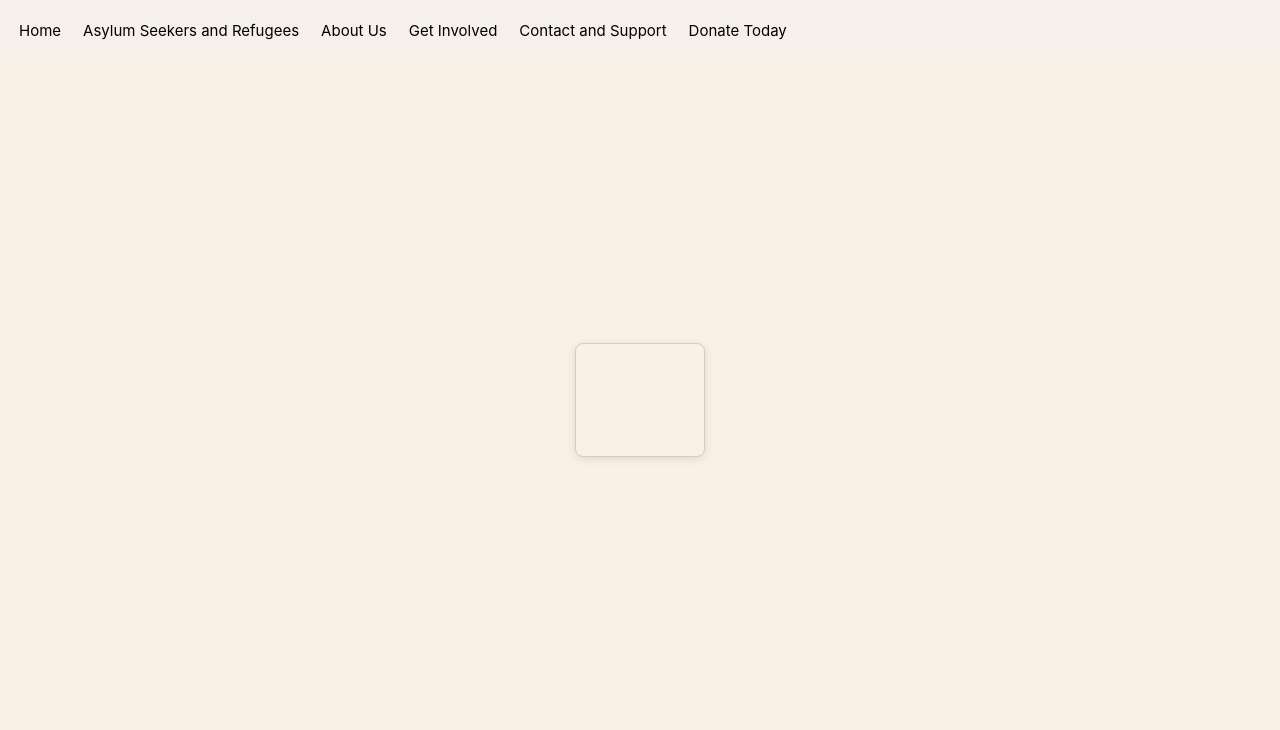
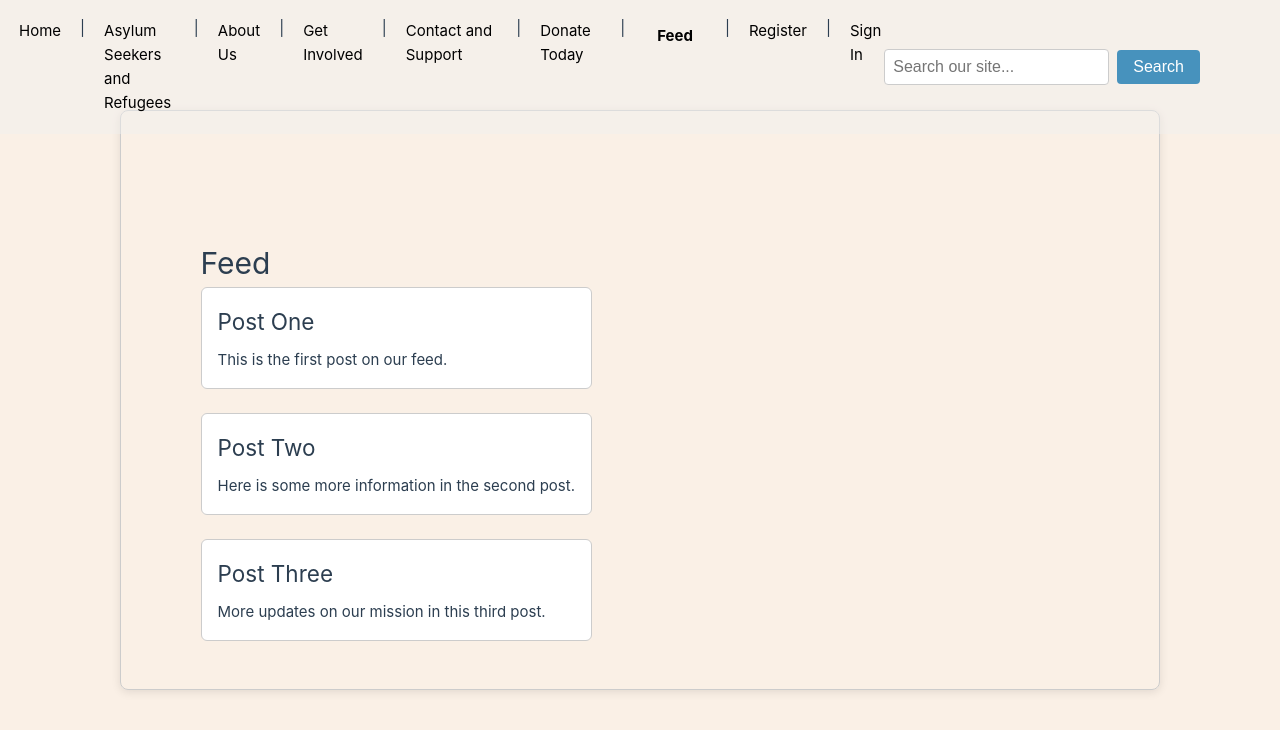
Before and after one commit to SammyBaird/Assessment3_Charity_WebApp, a Vue app: page /feed in a window 1280 px wide. Shown: the top 730 px of the page. Built offline with nearby package versions, Linux system fonts and the light colour scheme; no server answers.

Commit message:
Adding Firebase and Auth

```diff
--- a/package.json
+++ b/package.json
@@ -11,6 +11,7 @@
     "format": "prettier --write src/"
   },
   "dependencies": {
+    "firebase": "^11.6.0",
     "vue": "^3.5.13",
     "vue-router": "^4.5.0"
   },
--- a/src/App.vue
+++ b/src/App.vue
@@ -1,5 +1,35 @@
 <script setup>
 import { RouterLink, RouterView } from 'vue-router'
+import SearchBar from './components/SearchBar.vue'
+
+import { onMounted, ref } from 'vue'
+import { getAuth, onAuthStateChanged, signOut } from 'firebase/auth'
+import router from './router'
+const isLoggedIn = ref(false)
+
+let auth
+onMounted(() => {
+  auth = getAuth()
+  onAuthStateChanged(auth, (user) => {
+    if (user) {
+      isLoggedIn.value = true
+    } else {
+      isLoggedIn.value = false
+    }
+  })
+})
+
+const handleSignOut = () => {
+  signOut(auth)
+    .then(() => {
+      router.push('/')
+      console.log('User signed out successfully!')
+      isLoggedIn.value = false
+    })
+    .catch((error) => {
+      console.error('Error signing out:', error)
+    })
+}
 </script>
 
 <template>
@@ -7,13 +37,21 @@ import { RouterLink, RouterView } from 'vue-router'
     <!-- <img alt="Vue logo" class="logo" src="./assets/logo.svg" width="125" height="125" /> -->
 
     <nav>
-      <RouterLink to="/">Home</RouterLink>
-      <RouterLink to="/refugees">Asylum Seekers and Refugees</RouterLink>
-      <RouterLink to="/about">About Us</RouterLink>
-      <RouterLink to="/get-involved">Get Involved</RouterLink>
-      <RouterLink to="/contact">Contact and Support</RouterLink>
-      <RouterLink to="/donations">Donate Today</RouterLink>
+      <RouterLink to="/">Home</RouterLink> |
+      <RouterLink to="/refugees"
+        >Asylum Seekers <br />
+        and Refugees</RouterLink
+      >
+      | <RouterLink to="/about">About Us</RouterLink> |
+      <RouterLink to="/get-involved">Get Involved</RouterLink> |
+      <RouterLink to="/contact">Contact and Support</RouterLink> |
+      <RouterLink to="/donations">Donate Today</RouterLink> |
+
+      <RouterLink to="/feed">Feed</RouterLink> | <RouterLink to="/register">Register</RouterLink> |
+      <RouterLink to="/signin">Sign In</RouterLink>
+      <button v-if="isLoggedIn" @click="handleSignOut" class="sign-out-button">Sign Out</button>
     </nav>
+    <SearchBar />
   </header>
 
   <main>
--- a/src/components/Donation.vue
+++ b/src/components/Donation.vue
@@ -69,7 +69,7 @@ export default {
 .donation-form button {
   width: 100%;
   padding: 0.75rem;
-  background-color: #007bff;
+  background-color: #4e555c;
   color: white;
   border: none;
   border-radius: 4px;
@@ -78,5 +78,6 @@ export default {
 
 .donation-form button:hover {
   background-color: #0056b3;
+  transition: ease 0.8s;
 }
 </style>
--- /dev/null
+++ b/src/components/SearchBar.vue
@@ -0,0 +1,58 @@
+<template>
+  <div class="searchbar">
+    <input
+      type="text"
+      v-model="query"
+      @keyup.enter="handleSearch"
+      placeholder="Search our site..."
+    />
+    <button @click="handleSearch">Search</button>
+  </div>
+</template>
+
+<script>
+export default {
+  name: 'SearchBar',
+  data() {
+    return {
+      query: '',
+    }
+  },
+  methods: {
+    handleSearch() {
+      // Perform the search action
+      console.log('Searching for:', this.query)
+      // Need to add function to navigate to the search results
+    },
+  },
+}
+</script>
+
+<style scoped>
+.searchbar {
+  display: flex;
+  align-items: center;
+  gap: 0.5rem;
+}
+
+.searchbar input {
+  padding: 0.5rem;
+  font-size: 1rem;
+  border: 1px solid #ccc;
+  border-radius: 4px;
+}
+
+.searchbar button {
+  padding: 0.5rem 1rem;
+  font-size: 1rem;
+  background-color: #4792bd;
+  color: #fff;
+  border: none;
+  border-radius: 4px;
+  cursor: pointer;
+}
+
+.searchbar button:hover {
+  background-color: #2c3e50;
+}
+</style>
--- a/src/main.js
+++ b/src/main.js
@@ -4,6 +4,27 @@ import { createApp } from 'vue'
 import App from './App.vue'
 import router from './router'
 
+// Import the functions you need from the SDKs you need
+import { initializeApp } from 'firebase/app'
+// import { getAnalytics } from 'firebase/analytics'
+// TODO: Add SDKs for Firebase products that you want to use
+// https://firebase.google.com/docs/web/setup#available-libraries
+
+// Your web app's Firebase configuration
+// For Firebase JS SDK v7.20.0 and later, measurementId is optional
+const firebaseConfig = {
+  apiKey: 'AIzaSyD9im9Z-nlpSWtvDrC6buWqBlk8L_W9fj0',
+  authDomain: 'assess-3-charity.firebaseapp.com',
+  projectId: 'assess-3-charity',
+  storageBucket: 'assess-3-charity.firebasestorage.app',
+  messagingSenderId: '260917059880',
+  appId: '1:260917059880:web:8ba0f7f482499c9958b01d',
+  measurementId: 'G-CK84HMLQHE',
+}
+
+initializeApp(firebaseConfig)
+// const analytics = getAnalytics(app)
+
 const app = createApp(App)
 app.config.devtools = false
 app.use(router)
--- a/src/router/index.js
+++ b/src/router/index.js
@@ -39,6 +39,9 @@ const router = createRouter({
       name: 'refugees',
       component: RefugeePage,
     },
+    { path: '/feed', component: () => import('../views/Feed.vue') },
+    { path: '/register', component: () => import('../views/UserRegister.vue') },
+    { path: '/signin', component: () => import('../views/SignIn.vue') },
   ],
 })
 
--- a/src/views/DonationPage.vue
+++ b/src/views/DonationPage.vue
@@ -19,6 +19,7 @@ export default {
 <style scoped>
 .donation-page {
   display: flex;
+  color: black;
   justify-content: center;
   align-items: center;
   height: 100vh;
--- /dev/null
+++ b/src/views/Feed.vue
@@ -0,0 +1,54 @@
+<template>
+  <div class="feed-page">
+    <h1>Feed</h1>
+    <div class="feed-container">
+      <div v-for="post in posts" :key="post.id" class="feed-post">
+        <h2>{{ post.title }}</h2>
+        <p>{{ post.content }}</p>
+      </div>
+    </div>
+  </div>
+</template>
+
+<script>
+export default {
+  name: 'FeedView',
+  data() {
+    return {
+      posts: [
+        { id: 1, title: 'Post One', content: 'This is the first post on our feed.' },
+        { id: 2, title: 'Post Two', content: 'Here is some more information in the second post.' },
+        { id: 3, title: 'Post Three', content: 'More updates on our mission in this third post.' },
+      ],
+    }
+  },
+}
+</script>
+
+<style scoped>
+.feed-page {
+  padding: 2rem;
+  background: #faf0e6;
+}
+
+.feed-container {
+  display: flex;
+  flex-direction: column;
+  gap: 1.5rem;
+}
+
+.feed-post {
+  padding: 1rem;
+  border: 1px solid #ccc;
+  border-radius: 6px;
+  background: #ffffff;
+}
+
+.feed-post h2 {
+  margin: 0 0 0.5rem;
+}
+
+.feed-post p {
+  margin: 0;
+}
+</style>
--- /dev/null
+++ b/src/views/SignIn.vue
@@ -0,0 +1,53 @@
+<template>
+  <hi>Sign In To Your Account</hi>
+  <p><input type="text" placeholder="Email" v-model="email" /></p>
+  <p><input type="text" placeholder="Password" v-model="password" /></p>
+  <p v-if="errMsg" class="error">{{ errMsg }}</p>
+  <p><button @click="register">Submit</button></p>
+  <p><button @click="singInWithGoogle">Sign In With Google</button></p>
+</template>
+
+<script setup>
+import { ref } from 'vue'
+import { getAuth, signInWithEmailAndPassword } from 'firebase/auth'
+import { useRouter } from 'vue-router'
+const email = ref('')
+const password = ref('')
+const router = useRouter()
+const errMsg = ref()
+const register = () => {
+  signInWithEmailAndPassword(getAuth(), email.value, password.value)
+    .then(() => {
+      console.log('User created successfully!')
+      router.push('/feed')
+    })
+    .catch((error) => {
+      console.error(error.code)
+      switch (error.code) {
+        case 'auth/user-not-found':
+          errMsg.value = 'User not found. Please register.'
+          break
+        case 'auth/wrong-password':
+          errMsg.value = 'Incorrect password. Please try again.'
+          break
+        default:
+          errMsg.value = 'Email or Password was incorrect.'
+      }
+    })
+}
+
+//   const singInWithGoogle = () => {
+//     const provider = new firebase.auth.GoogleAuthProvider()
+//     getAuth()
+//       .signInWithPopup(provider)
+//       .then((result) => {
+//         console.log('User signed in with Google successfully!')
+//         router.push('/feed')
+//       })
+//       .catch((error) => {
+//         console.error(error.code)
+//         alert(error.message)
+//       })
+//   }
+// }
+</script>
--- /dev/null
+++ b/src/views/UserRegister.vue
@@ -0,0 +1,42 @@
+<template>
+  <hi>Create an Account</hi>
+  <p><input type="text" placeholder="Email" v-model="email" /></p>
+  <p><input type="text" placeholder="Password" v-model="password" /></p>
+  <p><button @click="register">Submit</button></p>
+  <p><button @click="singInWithGoogle">Sign In With Google</button></p>
+</template>
+
+<script setup>
+import { ref } from 'vue'
+import { getAuth, createUserWithEmailAndPassword } from 'firebase/auth'
+import { useRouter } from 'vue-router'
+const email = ref('')
+const password = ref('')
+const router = useRouter()
+const register = () => {
+  createUserWithEmailAndPassword(getAuth(), email.value, password.value)
+    .then(() => {
+      console.log('User created successfully!')
+      router.push('/feed')
+    })
+    .catch((error) => {
+      console.error(error.code)
+      alert(error.message)
+    })
+}
+
+//   const singInWithGoogle = () => {
+//     const provider = new firebase.auth.GoogleAuthProvider()
+//     getAuth()
+//       .signInWithPopup(provider)
+//       .then((result) => {
+//         console.log('User signed in with Google successfully!')
+//         router.push('/feed')
+//       })
+//       .catch((error) => {
+//         console.error(error.code)
+//         alert(error.message)
+//       })
+//   }
+// }
+</script>
```
Also changed, not shown: 1 other file (tests, documents, lock files or other folders).
